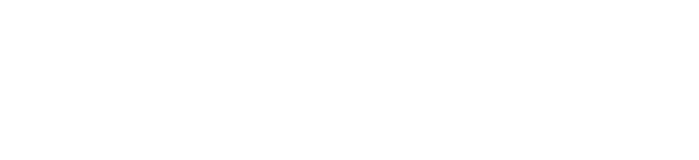
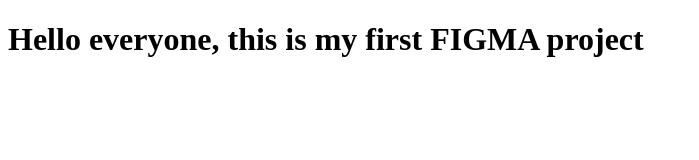
Before and after one commit to gsmitfrnt/figmaproject, a plain HTML site: page index.html in a window 1280 px wide. Shown: the whole page, without its empty margins (0-699 px from the left). Drawn offline with Linux system fonts and the light colour scheme.

Commit message:
Added some h1 tag

```diff
--- a/index.html
+++ b/index.html
@@ -9,6 +9,6 @@
     <title>Document</title>
 </head>
 <body>
-
+  <h1>Hello everyone, this is my first FIGMA project</h1>
 </body>
 </html>
```
